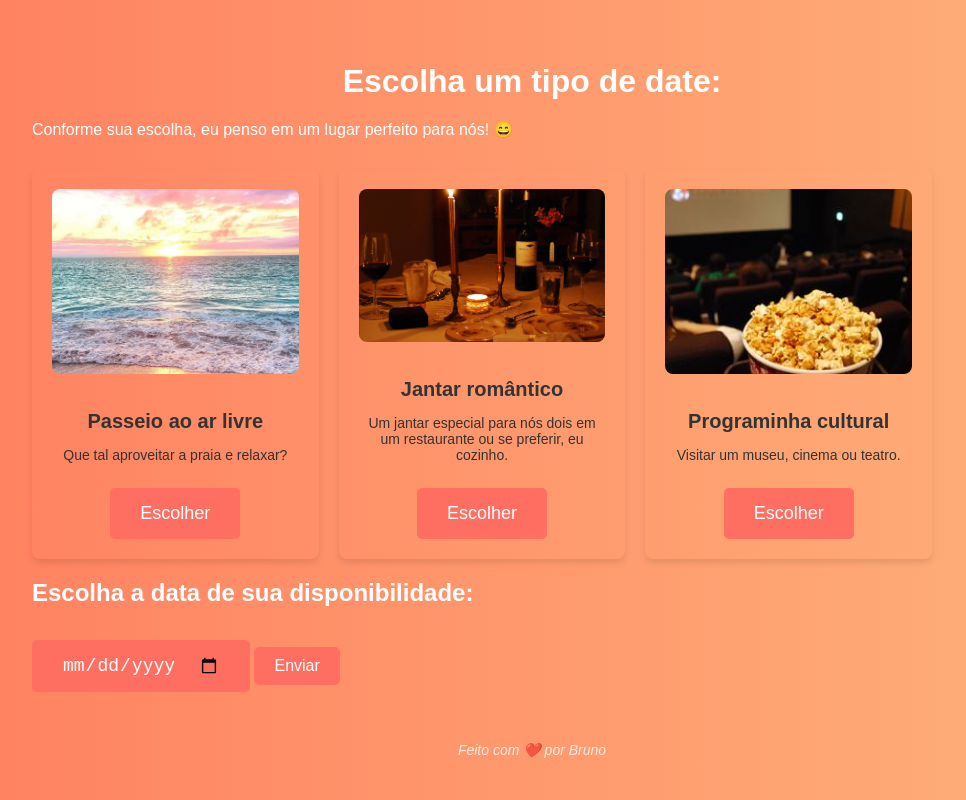
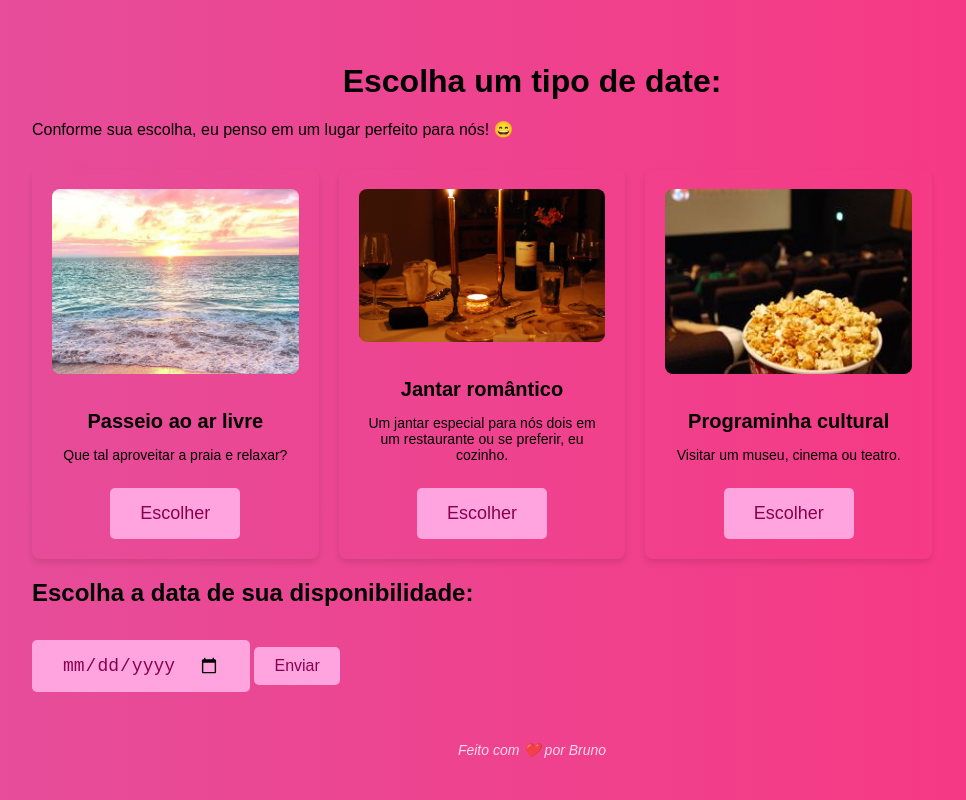
Before and after one commit to Brunob9/Surprise, a plain HTML site: page index.html in a window 1280 px wide. Both pictures are taken after a click on the button "Sim". Shown: the whole page, without its empty margins (108-1074 px from the left). Drawn offline with Linux system fonts and the light colour scheme.

Commit message:
Update index.html

```diff
--- a/index.html
+++ b/index.html
@@ -15,8 +15,8 @@
             align-items: center;
             justify-content: center;
             height: 100vh;
-            background: linear-gradient(to right, #ff7e5f, #feb47b);
-            color: #fff;
+            background: linear-gradient(to right, #e44f9c, #fa3580);
+            color: #000000;
         }
 
         h1 {
@@ -35,24 +35,24 @@
             border-radius: 5px;
             cursor: pointer;
             font-size: 18px;
-            color: #fff;
-            background-color: #ff6f61;
+            color: #89004f;
+            background-color: #ffa4df;
             /* Rosa suave */
             transition: background-color 0.3s ease;
         }
 
         .button:hover {
-            background-color: #e55d4b;
+            background-color: #9c0031;
             /* Tom mais escuro de rosa */
         }
 
         #no-btn {
-            background-color: #ff4d4d;
+            background-color: #ffa4df;
             position: relative;
         }
 
         #no-btn:hover {
-            background-color: #cc0000;
+            background-color: #ffa4df;
         }
 
         .hidden {
@@ -72,7 +72,7 @@
             border-radius: 8px;
             box-shadow: 0 4px 6px rgba(0, 0, 0, 0.1);
             text-align: center;
-            color: #333;
+            color: #000000;
             padding: 20px;
             position: relative;
             display: flex;
@@ -116,20 +116,20 @@
             font-size: 16px;
             border: none;
             border-radius: 5px;
-            background-color: #ff6f61;
+            background-color: #ffa4df;
             /* Rosa suave */
-            color: #fff;
+            color: #89004f;
             cursor: pointer;
         }
 
         .submit-button:hover {
-            background-color: #e55d4b;
+            background-color: #9c0031;
             /* Tom mais escuro de rosa */
         }
 
         .selected {
             opacity: 0.5;
-            background-color: #e55d4b;
+            background-color: #ffa4df;
         }
 
         footer {
```
